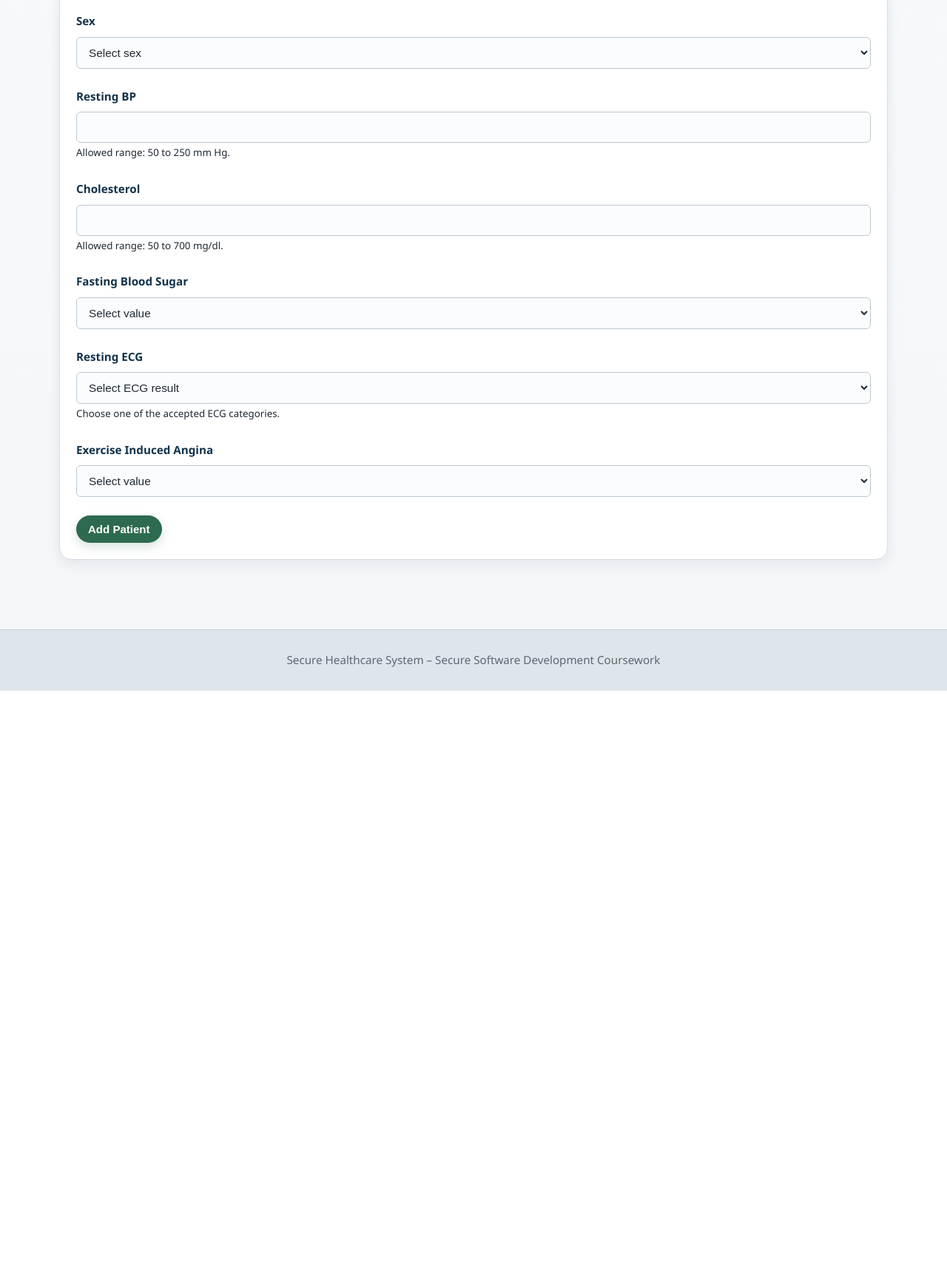
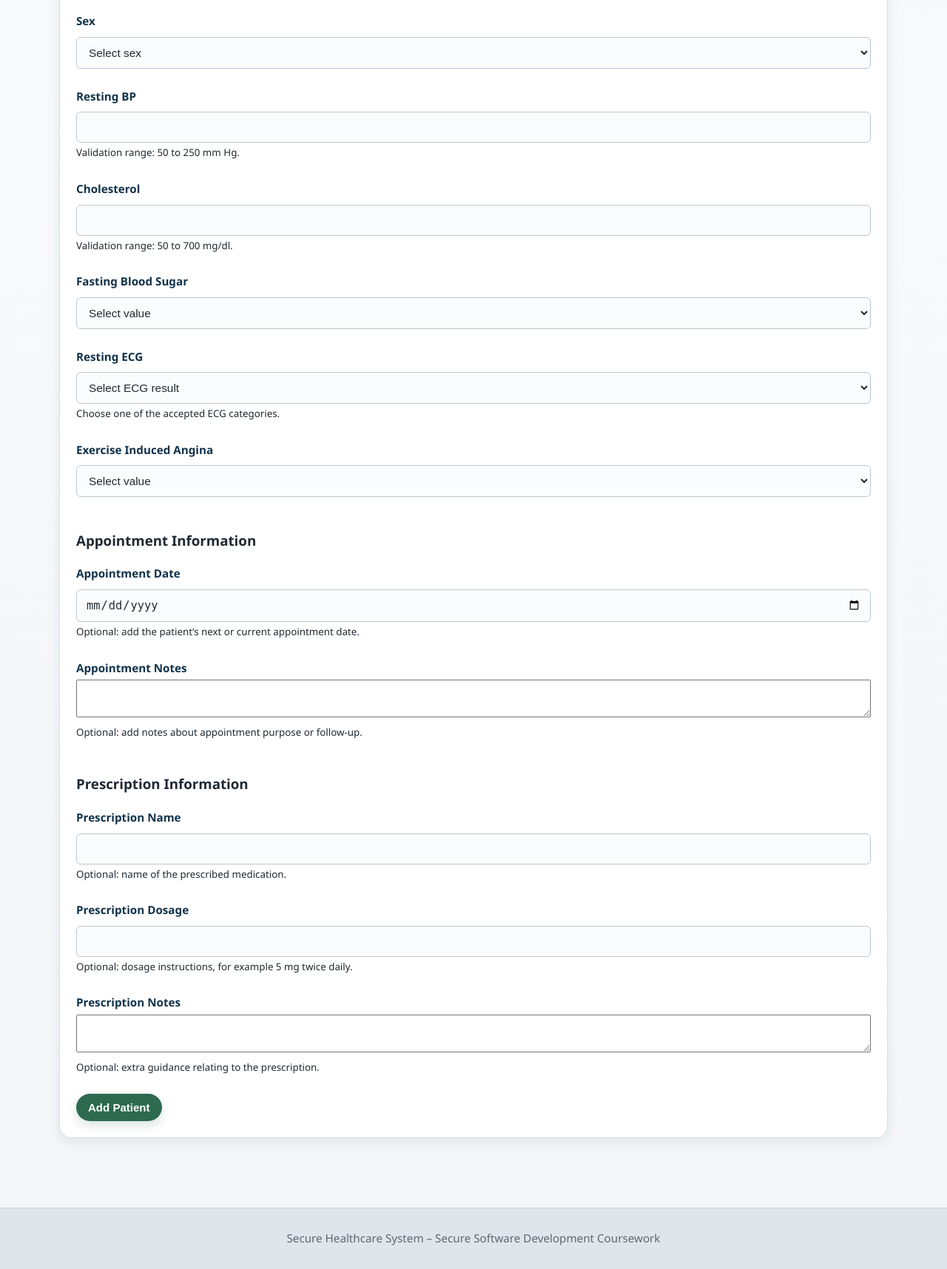
Before and after one commit to Abhishek5256/Secure_healthcare_system, a Flask app: page /add_patient in a window 1280 px wide. Shown: the part 515-2231 px from the top of the page at 74% size. Before the commit the page ends 1449 px from the top, so only its background shows below. Run offline with Flask 3, Linux system fonts and the light colour scheme; a user stored in the database is signed in; data comes from the database, SQL or seed files in the repository; some libraries are stand-ins or nearby versions.

Commit message:
Added prescriptions and appointment details information.

```diff
--- a/app.py
+++ b/app.py
@@ -1,19 +1,10 @@
 # app.py
 # Main Flask application file.
-# SQLite is used for authentication.
+# SQLite is used for authentication data.
 # MongoDB is used for patient records.
-# This version includes:
-# - email-based login
-# - unique username for all roles
-# - username shown on dashboard instead of email
-# - patient registration linked to valid patient_id
-# - CSRF protection
-# - secure session configuration
-# - patient users restricted to their own record only
 
 from datetime import timedelta
-
-from flask import Flask, render_template, request, redirect, url_for, flash, session
+from flask import Flask, render_template, request, redirect, url_for, flash, session, jsonify
 from flask_wtf.csrf import CSRFProtect
 
 from audit import log_event
@@ -23,6 +14,7 @@ from auth import (
     get_user_role,
     get_user_patient_id,
     get_username_by_email,
+    username_exists,
 )
 from database import init_databases
 from patient import (
@@ -36,75 +28,80 @@ from patient import (
 )
 from security import validate_patient_data
 
-# -----------------------------
-# Create Flask application
-# -----------------------------
 app = Flask(__name__)
-
-# Secret key used to sign session cookies
 app.secret_key = "secure-healthcare-secret-key"
 
-# -----------------------------
-# Secure Session Configuration
-# -----------------------------
+# Session security configuration
 app.config["SESSION_COOKIE_SECURE"] = False
 app.config["SESSION_COOKIE_HTTPONLY"] = True
 app.config["SESSION_COOKIE_SAMESITE"] = "Lax"
 app.config["PERMANENT_SESSION_LIFETIME"] = timedelta(minutes=30)
 
-# Enable CSRF protection for forms
+# Enable CSRF protection
 csrf = CSRFProtect(app)
 
 
-# -----------------------------
-# Utility Functions
-# -----------------------------
 def is_logged_in():
-    """Return True if a user session exists."""
+    """Return True if the user is logged in."""
     return "email" in session
 
 
 def has_allowed_role(allowed_roles):
-    """Return True if the logged-in user has one of the allowed roles."""
+    """Check whether current user has one of the required roles."""
     email = session.get("email")
-
     if not email:
         return False
-
-    user_role = get_user_role(email)
-    return user_role in allowed_roles
+    return get_user_role(email) in allowed_roles
 
 
 def convert_patient_for_display(patient):
-    """Convert a MongoDB patient document into a display-friendly dictionary."""
+    """Convert MongoDB patient document into template-friendly format."""
     if not patient:
         return None
 
     patient_dict = dict(patient)
     patient_dict["id"] = str(patient_dict["_id"])
+
+    # Ensure optional fields always exist
+    patient_dict.setdefault("appointment_date", "")
+    patient_dict.setdefault("appointment_notes", "")
+    patient_dict.setdefault("prescription_name", "")
+    patient_dict.setdefault("prescription_dosage", "")
+    patient_dict.setdefault("prescription_notes", "")
+
     return patient_dict
 
 
 def convert_patient_list_for_display(patients):
-    """Convert a list of MongoDB patient documents for display."""
+    """Convert list of patient documents for display."""
     return [convert_patient_for_display(patient) for patient in patients]
 
 
-# -----------------------------
-# Routes
-# -----------------------------
 @app.route("/")
 def home():
-    """Show the landing page or redirect logged-in users to dashboard."""
+    """Landing page."""
     if is_logged_in():
         return redirect(url_for("dashboard"))
+    return render_template("index.html")
 
-    return render_template("index.html")
+
+@app.route("/check_username", methods=["GET"])
+def check_username():
+    """Check whether a username is already taken."""
+    username = request.args.get("username", "").strip()
+
+    if not username:
+        return jsonify({"available": False, "message": "Username is required."})
+
+    if username_exists(username):
+        return jsonify({"available": False, "message": "This username is already taken."})
+
+    return jsonify({"available": True, "message": "Username is available."})
 
 
 @app.route("/register", methods=["GET", "POST"])
 def register():
-    """Handle user registration with email, username, role, and optional patient_id."""
+    """Register new users."""
     if request.method == "POST":
         email = request.form["email"].strip()
         username = request.form["username"].strip()
@@ -122,7 +119,6 @@ def register():
                 return redirect(url_for("register"))
 
             patient_record = get_patient_by_patient_id(patient_id)
-
             if not patient_record:
                 flash("Invalid Patient ID. Patient registration is only allowed for valid patient records.")
                 return redirect(url_for("register"))
@@ -137,10 +133,8 @@ def register():
                 role=role,
                 patient_id=patient_id
             )
-
             flash("Registration successful. Please log in.")
             return redirect(url_for("login"))
-
         except Exception as error:
             flash(str(error))
             return redirect(url_for("register"))
@@ -150,7 +144,7 @@ def register():
 
 @app.route("/login", methods=["GET", "POST"])
 def login():
-    """Handle user login using email and password."""
+    """Login route."""
     if request.method == "POST":
         email = request.form["email"].strip()
         password = request.form["password"].strip()
@@ -178,10 +172,9 @@ def login():
 
 @app.route("/logout")
 def logout():
-    """Clear the current session and log the user out."""
+    """Logout route."""
     email = session.get("email", "Unknown")
     log_event(email, "User logged out")
-
     session.clear()
     flash("You have been logged out.")
     return redirect(url_for("login"))
@@ -189,7 +182,7 @@ def logout():
 
 @app.route("/dashboard")
 def dashboard():
-    """Display the user dashboard."""
+    """Dashboard after login."""
     if not is_logged_in():
         flash("Please log in first.")
         return redirect(url_for("login"))
@@ -203,7 +196,7 @@ def dashboard():
 
 @app.route("/add_patient", methods=["GET", "POST"])
 def add_patient():
-    """Allow authorised users to create a patient record."""
+    """Add a new patient record."""
     if not is_logged_in():
         flash("Please log in first.")
         return redirect(url_for("login"))
@@ -222,11 +215,17 @@ def add_patient():
         resting_ecg = request.form["resting_ecg"].strip()
         exercise_induced_angina = request.form["exercise_induced_angina"].strip()
 
+        appointment_date = request.form.get("appointment_date", "").strip()
+        appointment_notes = request.form.get("appointment_notes", "").strip()
+        prescription_name = request.form.get("prescription_name", "").strip()
+        prescription_dosage = request.form.get("prescription_dosage", "").strip()
+        prescription_notes = request.form.get("prescription_notes", "").strip()
+
         if not all([
             patient_id, age, sex, resting_bp, cholesterol,
             fasting_blood_sugar, resting_ecg, exercise_induced_angina
         ]):
-            flash("All patient fields are required.")
+            flash("All core patient fields are required.")
             return redirect(url_for("add_patient"))
 
         validation_errors = validate_patient_data(age, resting_bp, cholesterol)
@@ -249,12 +248,16 @@ def add_patient():
                 fasting_blood_sugar=fasting_blood_sugar,
                 resting_ecg=resting_ecg,
                 exercise_induced_angina=exercise_induced_angina,
+                appointment_date=appointment_date,
+                appointment_notes=appointment_notes,
+                prescription_name=prescription_name,
+                prescription_dosage=prescription_dosage,
+                prescription_notes=prescription_notes,
             )
 
             log_event(session["email"], f"Added patient record {patient_id}")
             flash("Patient added successfully.")
             return redirect(url_for("patient_view_page"))
-
         except Exception as error:
             flash(f"Record could not be saved. {error}")
             return redirect(url_for("add_patient"))
@@ -264,7 +267,7 @@ def add_patient():
 
 @app.route("/patient_view")
 def patient_view_page():
-    """Show patient data according to user role."""
+    """Show patient records according to role."""
     if not is_logged_in():
         flash("Please log in first.")
         return redirect(url_for("login"))
@@ -274,7 +277,6 @@ def patient_view_page():
     if role in ["admin", "clinician"]:
         patients = convert_patient_list_for_display(get_all_patients())
         log_event(session["email"], "Viewed all patient records")
-
         return render_template(
             "patient_view.html",
             patients=patients,
@@ -297,7 +299,6 @@ def patient_view_page():
 
         own_patient = convert_patient_for_display(patient)
         log_event(session["email"], f"Viewed own patient record {patient_id}")
-
         return render_template(
             "patient_view.html",
             patients=[own_patient],
@@ -311,7 +312,7 @@ def patient_view_page():
 
 @app.route("/patient_search", methods=["POST"])
 def patient_search():
-    """Search for a patient by patient_id and show results on the same page."""
+    """Search for a patient by patient ID."""
     if not is_logged_in():
         flash("Please log in first.")
         return redirect(url_for("login"))
@@ -348,7 +349,6 @@ def patient_search():
 
     searched_patient = convert_patient_for_display(patient)
     log_event(session["email"], f"Searched patient record {patient_id}")
-
     return render_template(
         "patient_view.html",
         patients=all_patients,
@@ -359,7 +359,7 @@ def patient_search():
 
 @app.route("/edit_patient/<record_id>", methods=["GET", "POST"])
 def edit_patient(record_id):
-    """Allow authorised users to edit an existing patient record."""
+    """Edit the selected patient record only."""
     if not is_logged_in():
         flash("Please log in first.")
         return redirect(url_for("login"))
@@ -368,6 +368,7 @@ def edit_patient(record_id):
         flash("You do not have permission to edit patient records.")
         return redirect(url_for("dashboard"))
 
+    # Load the selected patient first
     patient = get_patient_by_mongo_id(record_id)
     if not patient:
         flash("Patient record not found.")
@@ -384,8 +385,17 @@ def edit_patient(record_id):
         resting_ecg = request.form["resting_ecg"].strip()
         exercise_induced_angina = request.form["exercise_induced_angina"].strip()
 
-        if not all([age, sex, resting_bp, cholesterol, fasting_blood_sugar, resting_ecg, exercise_induced_angina]):
-            flash("All fields are required.")
+        appointment_date = request.form.get("appointment_date", "").strip()
+        appointment_notes = request.form.get("appointment_notes", "").strip()
+        prescription_name = request.form.get("prescription_name", "").strip()
+        prescription_dosage = request.form.get("prescription_dosage", "").strip()
+        prescription_notes = request.form.get("prescription_notes", "").strip()
+
+        if not all([
+            age, sex, resting_bp, cholesterol,
+            fasting_blood_sugar, resting_ecg, exercise_induced_angina
+        ]):
+            flash("All core patient fields are required.")
             return redirect(url_for("edit_patient", record_id=record_id))
 
         validation_errors = validate_patient_data(age, resting_bp, cholesterol)
@@ -394,6 +404,7 @@ def edit_patient(record_id):
                 flash(error)
             return redirect(url_for("edit_patient", record_id=record_id))
 
+        # Update the SAME selected record
         update_patient_record(
             record_id=record_id,
             age=age,
@@ -403,18 +414,24 @@ def edit_patient(record_id):
             fasting_blood_sugar=fasting_blood_sugar,
             resting_ecg=resting_ecg,
             exercise_induced_angina=exercise_induced_angina,
+            appointment_date=appointment_date,
+            appointment_notes=appointment_notes,
+            prescription_name=prescription_name,
+            prescription_dosage=prescription_dosage,
+            prescription_notes=prescription_notes,
         )
 
         log_event(session["email"], f"Updated patient record {patient_for_display['patient_id']}")
         flash("Patient record updated successfully.")
         return redirect(url_for("patient_view_page"))
 
+    # Open edit page with selected patient's values already filled
     return render_template("edit_patient.html", patient=patient_for_display)
 
 
 @app.route("/delete_patient/<record_id>", methods=["POST"])
 def delete_patient(record_id):
-    """Allow authorised users to delete an existing patient record."""
+    """Delete selected patient record."""
     if not is_logged_in():
         flash("Please log in first.")
         return redirect(url_for("login"))
--- a/templates/add_patient.html
+++ b/templates/add_patient.html
@@ -4,7 +4,9 @@
 
 <h2>Add Patient Record</h2>
 
+<!-- Patient add form -->
 <form method="POST">
+    <!-- CSRF token for secure POST request -->
     <input type="hidden" name="csrf_token" value="{{ csrf_token() }}">
 
     <label>Patient ID</label>
@@ -27,12 +29,12 @@
 
     <label>Resting BP</label>
     <input type="number" name="resting_bp" required>
-    <small>Allowed range: 50 to 250 mm Hg.</small>
+    <small>Validation range: 50 to 250 mm Hg.</small>
     <br><br>
 
     <label>Cholesterol</label>
     <input type="number" name="cholesterol" required>
-    <small>Allowed range: 50 to 700 mg/dl.</small>
+    <small>Validation range: 50 to 700 mg/dl.</small>
     <br><br>
 
     <label>Fasting Blood Sugar</label>
@@ -61,6 +63,37 @@
     </select>
     <br><br>
 
+    <!-- Appointment section -->
+    <h3>Appointment Information</h3>
+
+    <label>Appointment Date</label>
+    <input type="date" name="appointment_date">
+    <small>Optional: add the patient’s next or current appointment date.</small>
+    <br><br>
+
+    <label>Appointment Notes</label>
+    <textarea name="appointment_notes" rows="3" style="width: 100%;"></textarea>
+    <small>Optional: add notes about appointment purpose or follow-up.</small>
+    <br><br>
+
+    <!-- Prescription section -->
+    <h3>Prescription Information</h3>
+
+    <label>Prescription Name</label>
+    <input type="text" name="prescription_name">
+    <small>Optional: name of the prescribed medication.</small>
+    <br><br>
+
+    <label>Prescription Dosage</label>
+    <input type="text" name="prescription_dosage">
+    <small>Optional: dosage instructions, for example 5 mg twice daily.</small>
+    <br><br>
+
+    <label>Prescription Notes</label>
+    <textarea name="prescription_notes" rows="3" style="width: 100%;"></textarea>
+    <small>Optional: extra guidance relating to the prescription.</small>
+    <br><br>
+
     <button type="submit" class="btn btn-success">Add Patient</button>
 </form>
 
```
Also changed, not shown: import_dataset.py (+9 -2 lines), patient.py (+72 -13 lines), templates/edit_patient.html (+53 -25 lines), templates/patient_view.html (+33 -13 lines), 1 other file.
